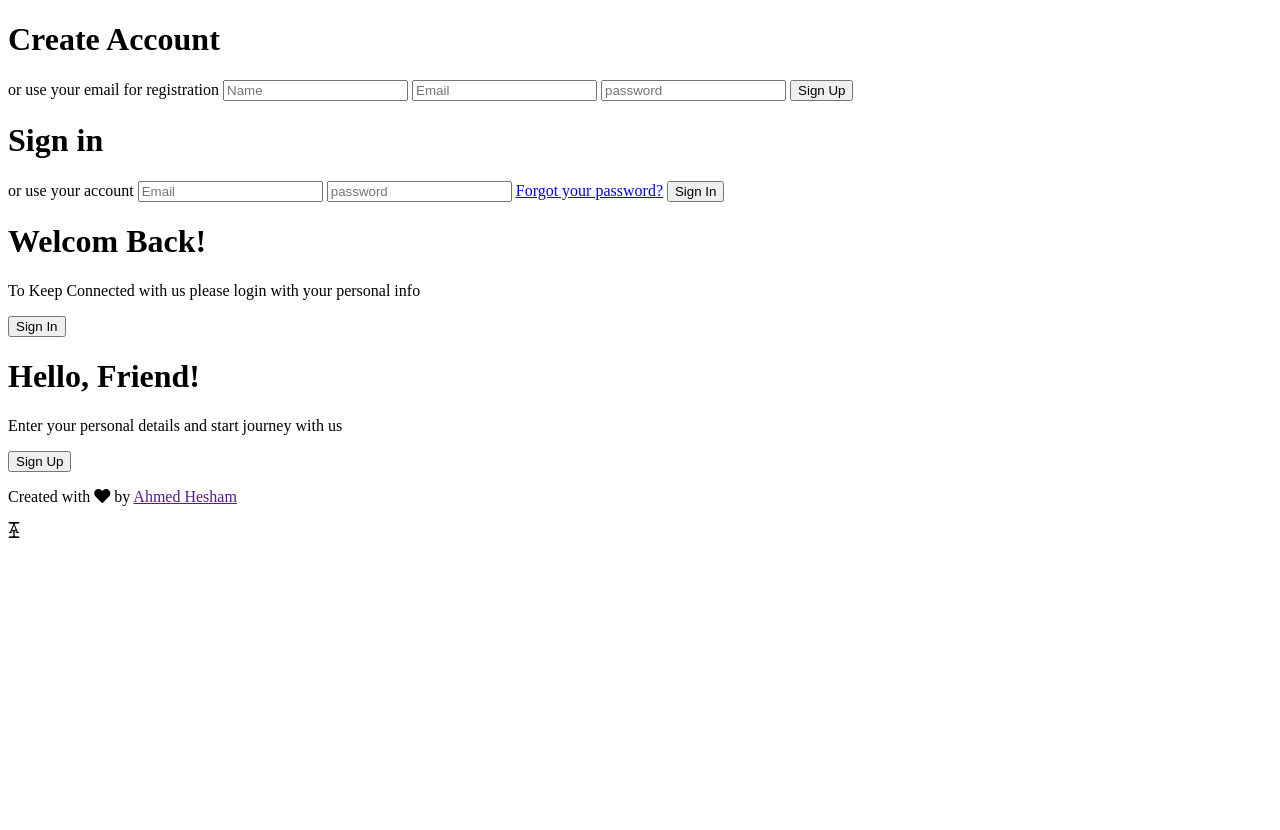
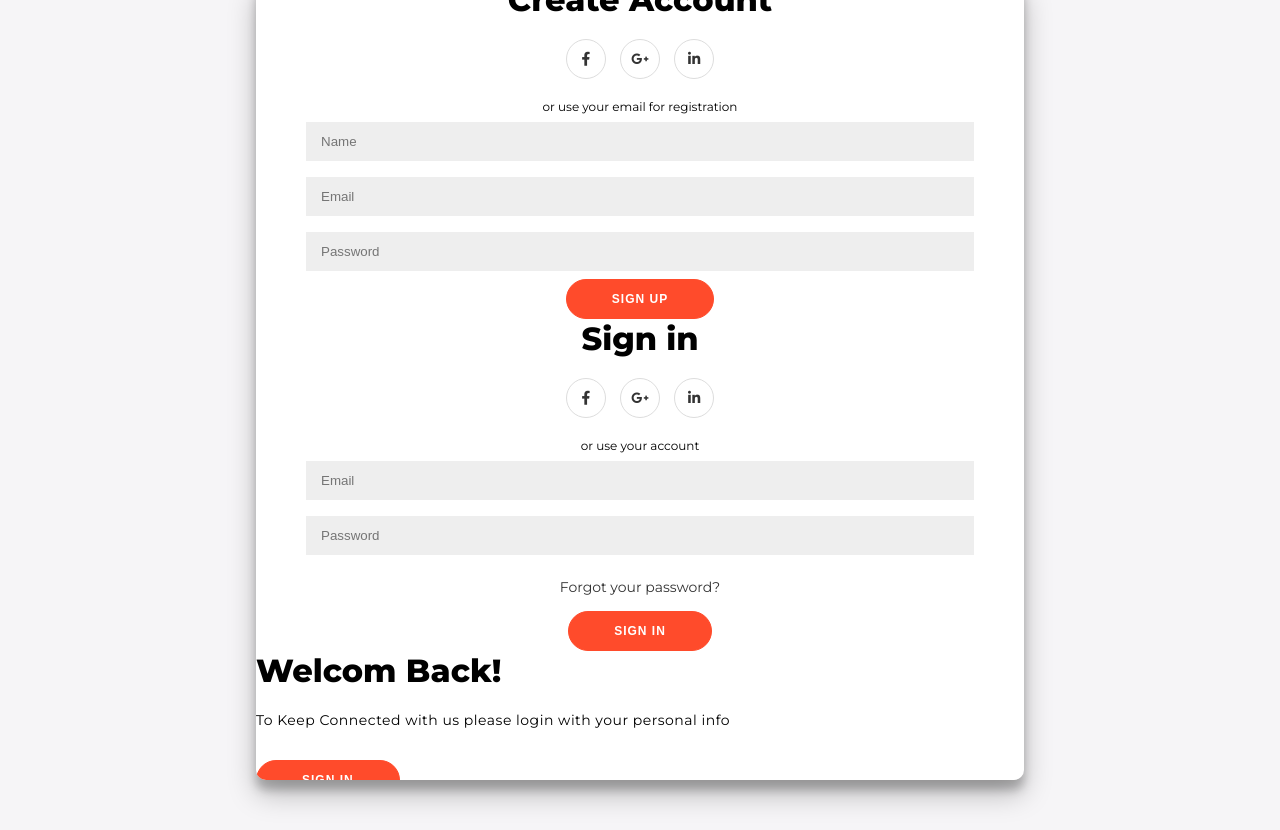
Before and after one commit to ahesham72/ahesham72.github.io, a plain HTML site: page index.html in a window 1280 px wide. Before the commit the page ends 800 px from the top, so only its background shows below. Drawn offline with Linux system fonts and the light colour scheme.

Commit message:
creat-form-css

```diff
--- a/index.html
+++ b/index.html
@@ -1,60 +1,71 @@
 <!DOCTYPE html>
 <html lang="en">
   <head>
-    <meta charset="UTF-8">
-    <meta name="viewport" content="width=device-width, initial-scale=1.0">
-    <link rel="stylesheet" href="https://stackpath.bootstrapcdn.com/font-awesome/4.7.0/css/font-awesome.min.css" integrity="sha384-wvfXpqpZZVQGK6TAh5PVlGOfQNHSoD2xbE+QkPxCAFlNEevoEH3Sl0sibVcOQVnN" crossorigin="anonymous">
-    <link rel="stylesheet" href="fontawesome-free-5.14.0-web/fontawesome-free-5.14.0-web/css/all.css">
-    <link rel="stylesheet" href="fontawesome-free-5.14.0-web/fontawesome-free-5.14.0-web/js/all.min.jss">
-    <link rel="stylesheet" href="style.css">
+    <meta charset="UTF-8" />
+    <meta name="viewport" content="width=device-width, initial-scale=1.0" />
+    <link
+      rel="stylesheet"
+      href="https://stackpath.bootstrapcdn.com/font-awesome/4.7.0/css/font-awesome.min.css"
+      integrity="sha384-wvfXpqpZZVQGK6TAh5PVlGOfQNHSoD2xbE+QkPxCAFlNEevoEH3Sl0sibVcOQVnN"
+      crossorigin="anonymous"
+    />
+    <link
+      rel="stylesheet"
+      href="fontawesome-free-5.14.0-web/fontawesome-free-5.14.0-web/css/all.css"
+    />
+    <link
+      rel="stylesheet"
+      href="fontawesome-free-5.14.0-web/fontawesome-free-5.14.0-web/js/all.min.jss"
+    />
+    <link rel="stylesheet" href="style.css" />
     <title>Document</title>
   </head>
   <body>
     <div class="container" id="container">
         <div class="form-container sign-up-container">
-            <form action="#">
+            <form action="">
                 <h1>Create Account</h1>
                 <div class="social-container">
-                    <a href="" class="social"></a>
-                    <a href="" class="social"></a>
-                    <a href="" class="social"></a>
-                    <a href="" class="social"></a>
+                    <a href="#" class="social"><i class="fab fa-facebook-f"></i></a>
+                    <a href="#" class="social"><i class="fab fa-google-plus-g"></i></a>
+                    <a href="#" class="social"><i class="fab fa-linkedin-in"></i></a>
                 </div>
                 <span>or use your email for registration</span>
-                <input type="text"  placeholder="Name">
-                <input type="email"  placeholder="Email"/>
-                <input type="password"  placeholder="password"/>
+                <input type="text" placeholder="Name" />
+                <input type="email" placeholder="Email" />
+                <input type="password" placeholder="Password" />
                 <button>Sign Up</button>
             </form>
-        </div>
         </div>
         <div class="form-container sign-in-container">
             <form action="#">
                 <h1>Sign in</h1>
                 <div class="social-container">
-                <a href="" class="social"></a>
-                <a href="" class="social"></a>
-                <a href="" class="social"></a>
+                    <a href="#" class="social"><i class="fab fa-facebook-f"></i></a>
+                    <a href="#" class="social"><i class="fab fa-google-plus-g"></i></a>
+                    <a href="#" class="social"><i class="fab fa-linkedin-in"></i></a>
                 </div>
                 <span>or use your account</span>
-        <input type="email" name="email" id="" placeholder="Email">
-        <input type="password" name="email" id="" placeholder="password">
+                <input type="email" placeholder="Email" />
+                <input type="password" placeholder="Password" />
                 <a href="#">Forgot your password?</a>
                 <button>Sign In</button>
+            </form>
           </form>
     </div>
     <div class="overlay-container">
       <div class="overlay">
         <div class="overlay-panel overlay-left">
           <h1>Welcom Back!</h1>
-                <p>To Keep Connected with us please  login with your personal info</p>
+          <p>To Keep Connected with us please login with your personal info</p>
           <button class="ghost" id="signIn">Sign In</button>
         </div>
         <div class="overlay-panel overlay-right">
           <h1>Hello, Friend!</h1>
           <p>Enter your personal details and start journey with us</p>
           <button class="ghost" id="signUp">Sign Up</button>
-			</div>        </div>
+        </div>
+      </div>
     </div>
 
     <footer>
@@ -65,8 +76,6 @@
     </footer>
     <i class="fab fa-acquisitions-incorporated"></i>
 
-
-
     <script src="main.js"></script>
   </body>
 </html>
--- a/style.css
+++ b/style.css
@@ -0,0 +1,98 @@
+@import url('https://fonts.googleapis.com/css?family=Montserrat:400,800');
+
+* {
+    box-sizing: border-box;
+}
+body {
+    font-family: 'Montserrat', sans-serif;
+    background: #f6f5f7;
+    display: flex;
+    flex-direction: column;
+    justify-content: center;
+    align-items: center;
+    height: 100vh;
+    margin: -20px 0 50px;
+}
+h1{
+    font-weight: bold;
+    margin: 0;
+}
+p{
+    font-size: 14px;
+    font-weight: 100;
+    line-height: 20px;
+    letter-spacing: .5px;
+    margin: 20px 0 30px;
+}
+span{
+    font-size: 12px;
+}
+a{
+    color:#333;
+    font-size: 14px;
+    text-decoration: none;
+    margin:15px 0;
+
+}
+
+.container{
+    background: #fff;
+    border-radius: 10px;
+    box-shadow:0 14px 28px rgba(0,0,0,0.25),0 10px 10px rgba(0,0,0,0.22) ;
+    position: relative;
+    overflow: hidden;
+    width: 768px;
+    max-width: 100%;
+    min-height: 480px;
+}
+.form-container form{
+    background: #fff;
+    display: flex;
+    flex-direction: column;
+    padding: 0 50px;
+    height: 100%;
+    justify-content: center;
+    align-items: center;
+    text-emphasis: center;
+}
+.social-container{
+    margin: 20px 0;
+
+}
+.social-container a{
+    border: 1px solid #ddd;
+    border-radius: 50%;
+    display:inline-flex;
+    justify-content: center;
+    align-items: center;
+    margin: 0 5px;
+    height: 40px;
+    width: 40px;
+}
+.form-container input{
+    background: #eee;
+    border:none;
+    padding:12px 15px;
+    margin: 8px 0;
+    width: 100% ;
+}
+button{
+    border-radius: 20px;
+    border: 1px solid #FF4B2B;
+
+    background: #ff4b2b;
+    color: #fff;
+    font-size: 12px;
+    font-weight: bold;
+    padding:12px 45px;
+    letter-spacing: 1px;
+    text-transform: uppercase;
+    transition: transform 80ms ease-in;
+
+}
+button:active{
+    transform: scale(0.95);
+}
+button:focus{
+    outline: none;
+}
```
Lines whose indentation alone changed are shown as unchanged.
